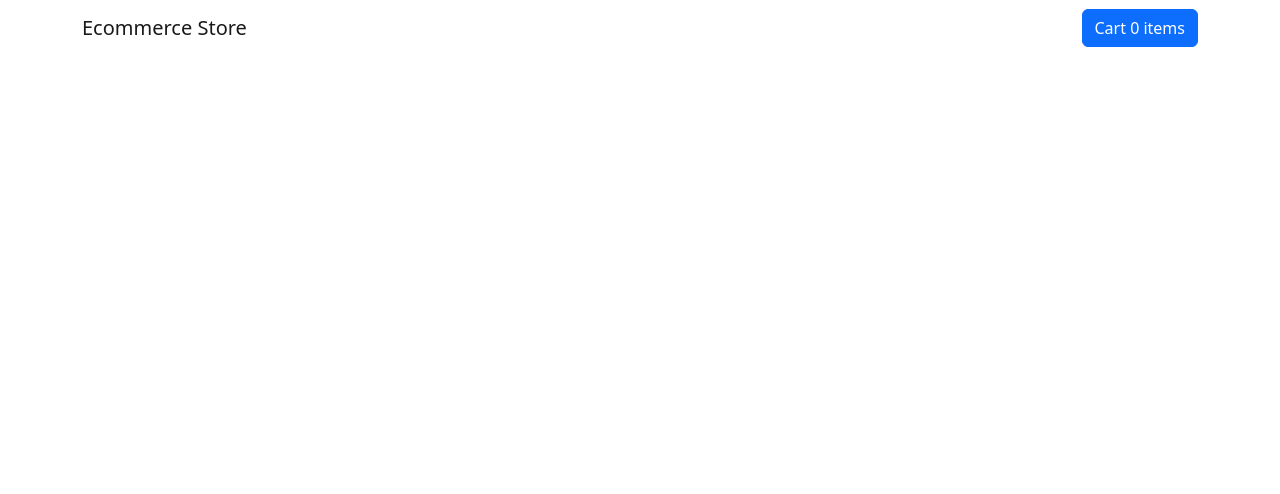
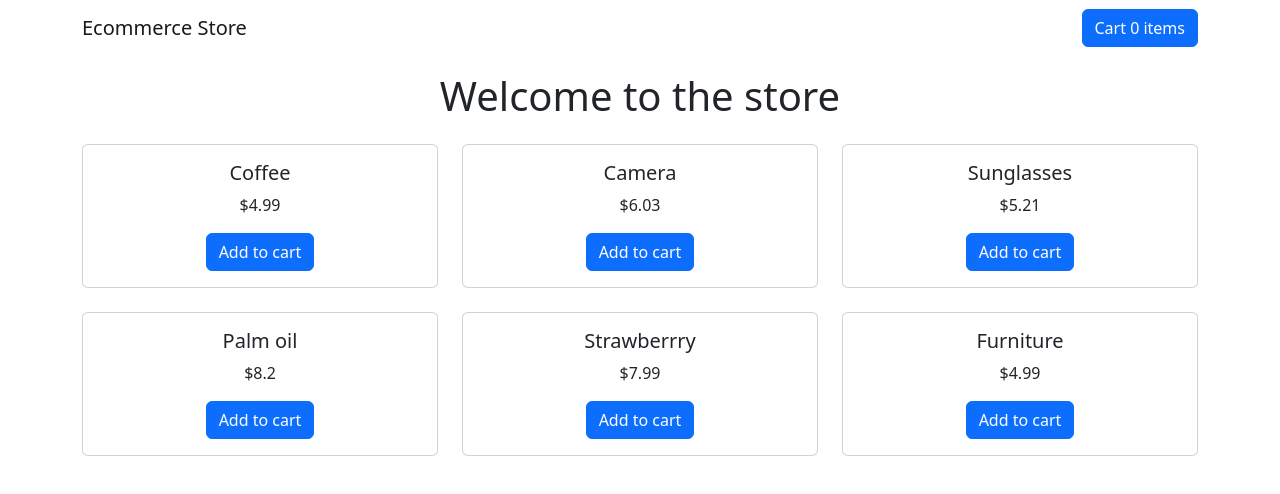
Before and after one commit to jc-cedric/shopping-cart, a React (Create React App) app: page / in a window 1280 px wide. Shown: the top 494 px of the page. Built offline with nearby package versions, Linux system fonts and the light colour scheme.

Commit message:
adding some components and the products store

```diff
--- a/src/App.js
+++ b/src/App.js
@@ -1,11 +1,22 @@
+import 'bootstrap/dist/css/bootstrap.min.css'
 import NavbarComponent from "./components/Navbar";
-import 'bootstrap/dist/css/bootstrap.min.css'
 import { Container } from "react-bootstrap";
+import { BrowserRouter, Routes, Route } from "react-router-dom";
+import Store from './pages/Store';
+import Success from './pages/Success';
+import Cancel from './pages/Cancel';
 
 function App() {
   return (
     <Container>
       <NavbarComponent></NavbarComponent>
+      <BrowserRouter>
+        <Routes>
+          <Route index element={<Store/>}></Route>
+          <Route path="success" element={<Success/>}></Route>
+          <Route path="cancel" element={<Cancel/>}></Route>
+        </Routes>
+      </BrowserRouter>
     </Container>
   );
 }
--- /dev/null
+++ b/src/components/ProductCards.js
@@ -0,0 +1,18 @@
+import React from 'react'
+import { Card, Button, Form, Row, Col } from "react-bootstrap";
+
+const ProductCards = ({product}) => {
+  return (
+    <div>
+      <Card>
+        <Card.Body>
+          <Card.Title>{product.title}</Card.Title>
+          <Card.Text>${product.price}</Card.Text>
+          <Button variant='primary'>Add to cart</Button>
+        </Card.Body>
+      </Card>
+    </div>
+  )
+}
+
+export default ProductCards
--- /dev/null
+++ b/src/pages/Cancel.js
@@ -0,0 +1,9 @@
+import React from 'react'
+
+const Cancel = () => {
+  return (
+    <h1>Sorry to see you cancel your Stripe payment</h1>
+  )
+}
+
+export default Cancel
--- /dev/null
+++ b/src/pages/Store.js
@@ -0,0 +1,21 @@
+import React from 'react'
+import { Row, Col } from "react-bootstrap";
+import { productsArray } from "../productStore";
+import ProductCards from '../components/ProductCards';
+
+const Store = () => {
+  return (
+    <>
+      <h1 align="center" className='p-3'>Welcome to the store</h1>
+      <Row xs={1} md={3} className="g-4">
+        {productsArray.map((product, index) => (
+          <Col align="center" key={index}>
+            <ProductCards product={product}/>
+          </Col>
+        ))}
+      </Row>
+    </>
+  )
+}
+
+export default Store
--- /dev/null
+++ b/src/pages/Success.js
@@ -0,0 +1,9 @@
+import React from 'react'
+
+const Success = () => {
+  return (
+    <h1>Thank you for your purchase!</h1>
+  )
+}
+
+export default Success
--- /dev/null
+++ b/src/productStore.js
@@ -0,0 +1,38 @@
+const productsArray = [
+  {
+    id: 1,
+    title: "Coffee",
+    price: 4.99
+  },
+  {
+    id: 2,
+    title: "Camera",
+    price: 6.03
+  },
+  {
+    id: 3,
+    title: "Sunglasses",
+    price: 5.21
+  },
+  {
+    id: 4,
+    title: "Palm oil",
+    price: 8.20
+  },
+  {
+    id: 5,
+    title: "Strawberrry",
+    price: 7.99
+  },
+  {
+    id: 6,
+    title: "Furniture",
+    price: 4.99
+  },
+]
+
+const getProductData = (id)=> {
+  return productsArray.find(product => product.id === id)
+}
+
+export { productsArray, getProductData }
```
